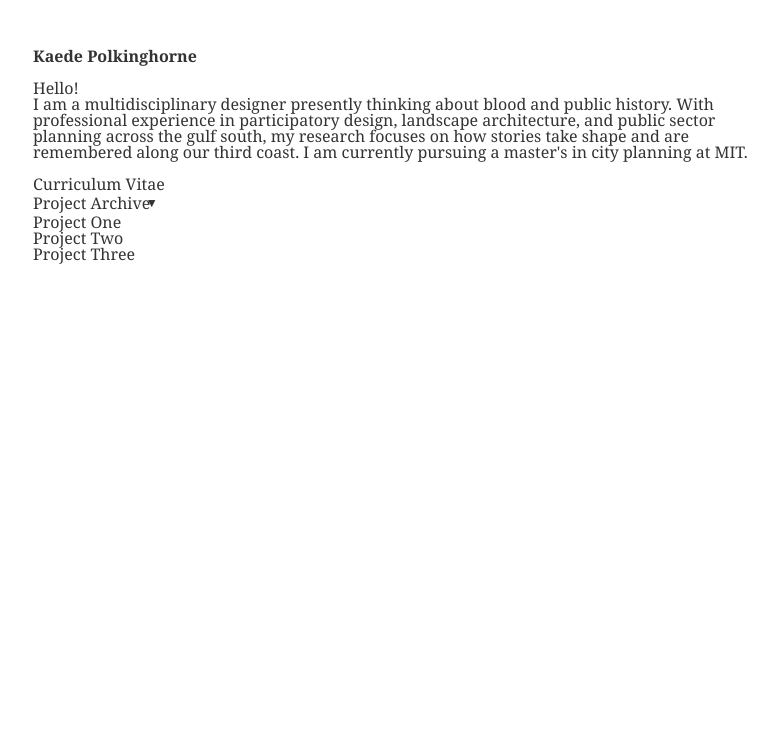
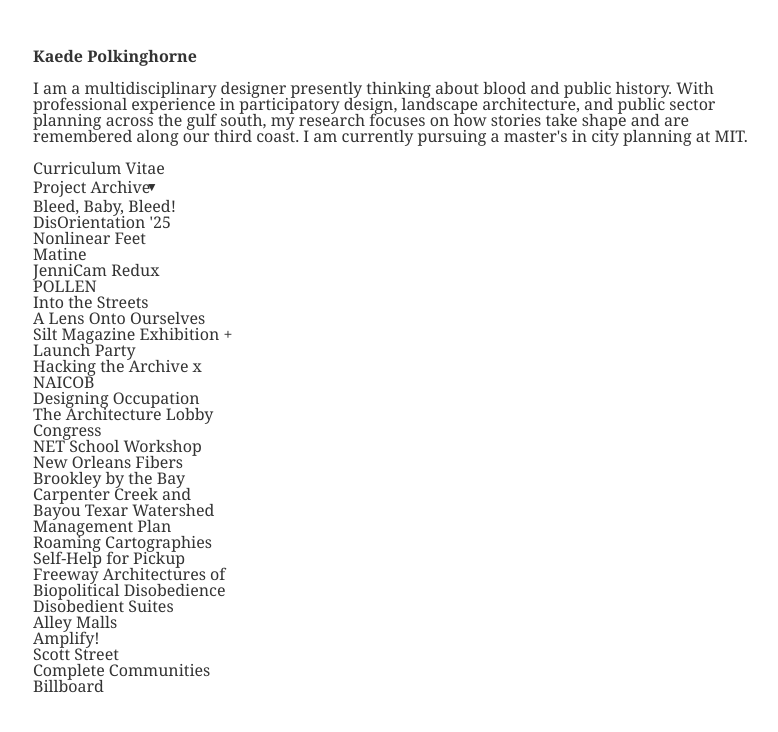
Before and after one commit to aka-kaede/aka-kaede.github.io, a plain HTML site: page index.html in a window 1280 px wide. Both pictures are taken after a click on the button "Project Archive". Shown: the whole page, without its empty margins (239-1017 px from the left). Drawn offline with Linux system fonts and the light colour scheme.

Commit message:
Add new project links to home page

```diff
--- a/index.html
+++ b/index.html
@@ -171,8 +171,6 @@
     <div id="home" class="page active">
         <h1>Kaede Polkinghorne</h1>
         <div class="bio">
-            <p>Hello!</p>
-            <p></p>
             <p>I am a multidisciplinary designer presently thinking about blood and public history. With professional experience in participatory design, landscape architecture, and public sector planning across the gulf south, my research focuses on how stories take shape and are remembered along our third coast. I am currently pursuing a master's in city planning at MIT.</p>
         </div>
 
@@ -181,9 +179,31 @@
             <div class="dropdown">
                 <button class="dropdown-toggle" onclick="toggleDropdown()">Project Archive</button>
                 <div class="dropdown-content" id="projectDropdown">
-                    <a href="#" onclick="showPage('project1'); closeDropdown(); return false;">Project One</a>
-                    <a href="#" onclick="showPage('project2'); closeDropdown(); return false;">Project Two</a>
-                    <a href="#" onclick="showPage('project3'); closeDropdown(); return false;">Project Three</a>
+                    <a href="#" onclick="showPage('project25'); closeDropdown(); return false;">Bleed, Baby, Bleed!</a>
+                    <a href="#" onclick="showPage('project24'); closeDropdown(); return false;">DisOrientation '25</a>
+                    <a href="#" onclick="showPage('project23'); closeDropdown(); return false;">Nonlinear Feet</a>
+                    <a href="#" onclick="showPage('project22'); closeDropdown(); return false;">Matine</a>
+                    <a href="#" onclick="showPage('project21'); closeDropdown(); return false;">JenniCam Redux</a>
+                    <a href="#" onclick="showPage('project20'); closeDropdown(); return false;">POLLEN</a>
+                    <a href="#" onclick="showPage('project19'); closeDropdown(); return false;">Into the Streets</a>
+                    <a href="#" onclick="showPage('project18'); closeDropdown(); return false;">A Lens Onto Ourselves</a>
+                    <a href="#" onclick="showPage('project17'); closeDropdown(); return false;">Silt Magazine Exhibition + Launch Party</a>
+                    <a href="#" onclick="showPage('project16'); closeDropdown(); return false;">Hacking the Archive x NAICOB</a>
+                    <a href="#" onclick="showPage('project15'); closeDropdown(); return false;">Designing Occupation</a>
+                    <a href="#" onclick="showPage('project14'); closeDropdown(); return false;">The Architecture Lobby Congress</a>
+                    <a href="#" onclick="showPage('project13'); closeDropdown(); return false;">NET School Workshop</a>
+                    <a href="#" onclick="showPage('project12'); closeDropdown(); return false;">New Orleans Fibers</a>
+                    <a href="#" onclick="showPage('project11'); closeDropdown(); return false;">Brookley by the Bay</a>
+                    <a href="#" onclick="showPage('project10'); closeDropdown(); return false;">Carpenter Creek and Bayou Texar Watershed Management Plan</a>
+                    <a href="#" onclick="showPage('project9'); closeDropdown(); return false;">Roaming Cartographies</a>
+                    <a href="#" onclick="showPage('project8'); closeDropdown(); return false;">Self-Help for Pickup</a>
+                    <a href="#" onclick="showPage('project7'); closeDropdown(); return false;">Freeway Architectures of Biopolitical Disobedience</a>
+                    <a href="#" onclick="showPage('project6'); closeDropdown(); return false;">Disobedient Suites</a>
+                    <a href="#" onclick="showPage('project5'); closeDropdown(); return false;">Alley Malls</a>
+                    <a href="#" onclick="showPage('project4'); closeDropdown(); return false;">Amplify!</a>
+                    <a href="#" onclick="showPage('project3'); closeDropdown(); return false;">Scott Street</a>
+                    <a href="#" onclick="showPage('project2'); closeDropdown(); return false;">Complete Communities</a>
+                    <a href="#" onclick="showPage('project1'); closeDropdown(); return false;">Billboard</a>
                 </div>
             </div>
         </div>
```
